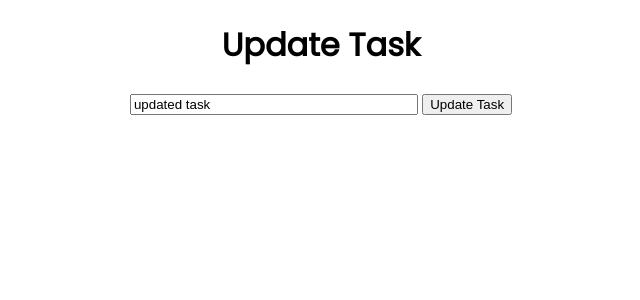
After one commit to beber89/flask-tutorial, a Flask app: page /update/2 in a window 1280 px wide. The commit adds this page. Shown: the top 300 px of the page, without its empty margins (319-959 px from the left). Run offline with Flask 2, Linux system fonts and the light colour scheme; data comes from the database, SQL or seed files in the repository; both versions use the stored data as it was after the commit.

Commit message:
feat: method post

```diff
--- a/app.py
+++ b/app.py
@@ -41,6 +41,20 @@ def delete(id):
     except:
         return 'There was a problem deleting that task'
 
+@app.route('/update/<int:id>', methods=['GET', 'POST'])
+def update(id):
+    task = Todo.query.get_or_404(id)
+    if request.method == 'POST':
+        task.content = request.form['content']
+        try:
+            db.session.commit()
+            return redirect('/')
+        except:
+            return 'There was an issue updating your task'
+
+    else:
+        return render_template("update.html", task=task)
+
 
 if __name__ == "__main__":
     app.run(debug=True)
--- a/templates/index.html
+++ b/templates/index.html
@@ -20,7 +20,7 @@
             <td>
                 <a href="/delete/{{task.id}}">Delete</a>
                 <br>
-                <a href="#">Update</a>
+                <a href="/update/{{task.id}}">Update</a>
             </td>
         </tr>
         {% endfor %}
--- /dev/null
+++ b/templates/update.html
@@ -0,0 +1,15 @@
+{%extends 'base.html'%}
+
+{%block head%}
+<title>Todo App</title>
+{% endblock %}
+
+{%block body%}
+<div class="content">
+    <h1 style="text-align: center">Update Task</h1>
+    <form action="/update/{{task.id}}" method="POST">
+        <input type="text" name="content" id="content" value="{{task.content}}">
+        <input type="submit" value="Update Task">
+    </form>
+</div>
+{% endblock %}
```
Also changed, not shown: datadev.db.
